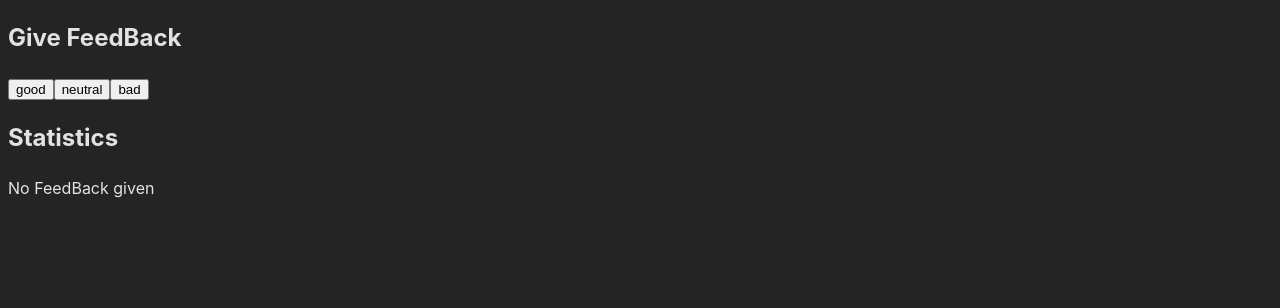
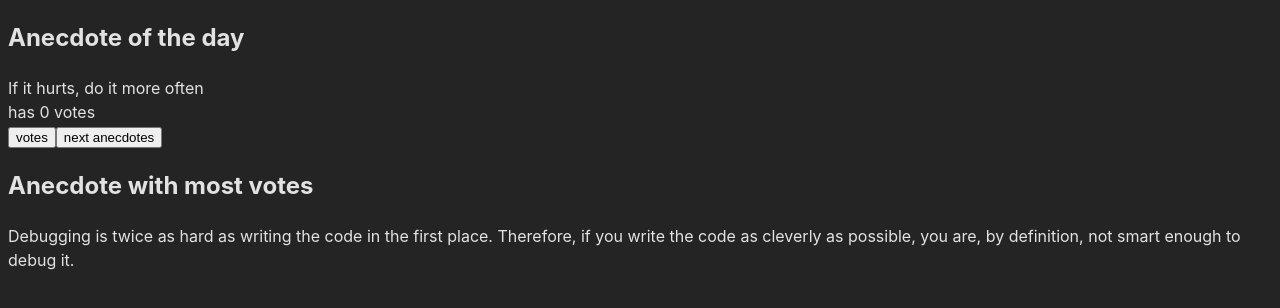
Before and after one commit to samricodev/fullstackopen, a React (Vite) app in the folder part1/: page / in a window 1280 px wide. Shown: the top 308 px of the page. Built offline with nearby package versions, Linux system fonts and the light colour scheme.

Commit message:
anectodes exercises

```diff
--- a/part1/src/App.jsx
+++ b/part1/src/App.jsx
@@ -1,52 +1,41 @@
-import Boton from "./components/Boton"
-import Statistics from "./components/Statistics"
 import { useState } from "react"
+import Boton from './components/Boton'
 
 function App() {
-  const [ feedback, setFeedBack] = useState({
-    good: 0,
-    neutral: 0,
-    bad: 0
-  })
+  const [selected, setSelected] = useState(0)
+  const [votes, setVotes] = useState({0: 0, 1: 0, 2: 0, 3: 0, 4: 0, 5: 0})
 
-  const good = () => {
-    const newFeedBack = {
-      ...feedback,
-      good: feedback.good + 1
+  const anecdotes = [
+    'If it hurts, do it more often',
+    'Adding manpower to a late software project makes it later!',
+    'The first 90 percent of the code accounts for the first 90 percent of the development time...The remaining 10 percent of the code accounts for the other 90 percent of the development time.',
+    'Any fool can write code that a computer can understand. Good programmers write code that humans can understand.',
+    'Premature optimization is the root of all evil.',
+    'Debugging is twice as hard as writing the code in the first place. Therefore, if you write the code as cleverly as possible, you are, by definition, not smart enough to debug it.'
+  ]
 
-    }
-    setFeedBack(newFeedBack)
+  const next = () => {
+    const random = Math.floor(Math.random() * anecdotes.length)
+    setSelected(random)
   }
 
-  const neutral = () => {
-    const newFeedBack = {
-      ...feedback,
-      neutral: feedback.neutral + 1,
-    }
-    setFeedBack(newFeedBack)
+  const newVotes = () => {
+    const copy = {...votes}
+    copy[selected] += 1
+    setVotes(copy)
   }
-
-  const bad = () => {
-    const newFeedBack = {
-      ...feedback,
-      bad: feedback.bad +1
-    }
-    setFeedBack(newFeedBack)
-  }
-
-  const totalFeedBack = (feedback.good + feedback.neutral + feedback.bad)
-
-  const promedio = ((feedback.good * 1) + (feedback.neutral * 0 ) + (feedback.bad * -1)) / totalFeedBack
-
-  const positivos = (feedback.good / totalFeedBack) * 100
 
   return (
     <div>
-      <h2>Give FeedBack</h2>
-      <Boton handleClick={good} text="good"/>
-      <Boton handleClick={neutral} text="neutral"/>
-      <Boton handleClick={bad} text="bad"/>
-      <Statistics  feedback={feedback} positivos={positivos} promedio={promedio} totalFeedBack={totalFeedBack}/>
+      <h2>Anecdote of the day</h2>
+      {anecdotes[selected]}
+      <br />
+      has {votes[selected]} votes
+      <br />
+      <Boton handleClick={newVotes} text="votes" />
+      <Boton handleClick={next} text="next anecdotes" />
+      <h2>Anecdote with most votes</h2>
+      {anecdotes[Object.keys(votes).reduce((a, b) => votes[a] > votes[b] ? a : b)]}
     </div>
   )
 }
```
